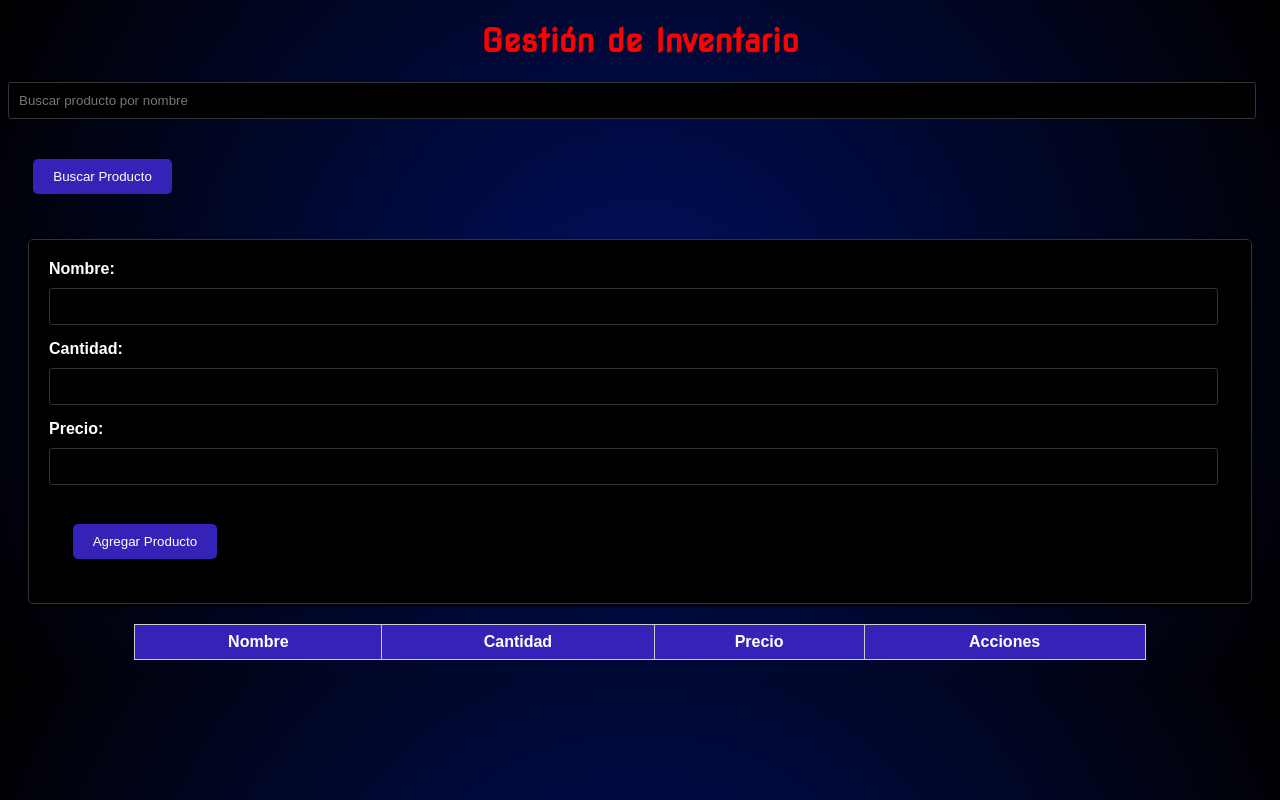
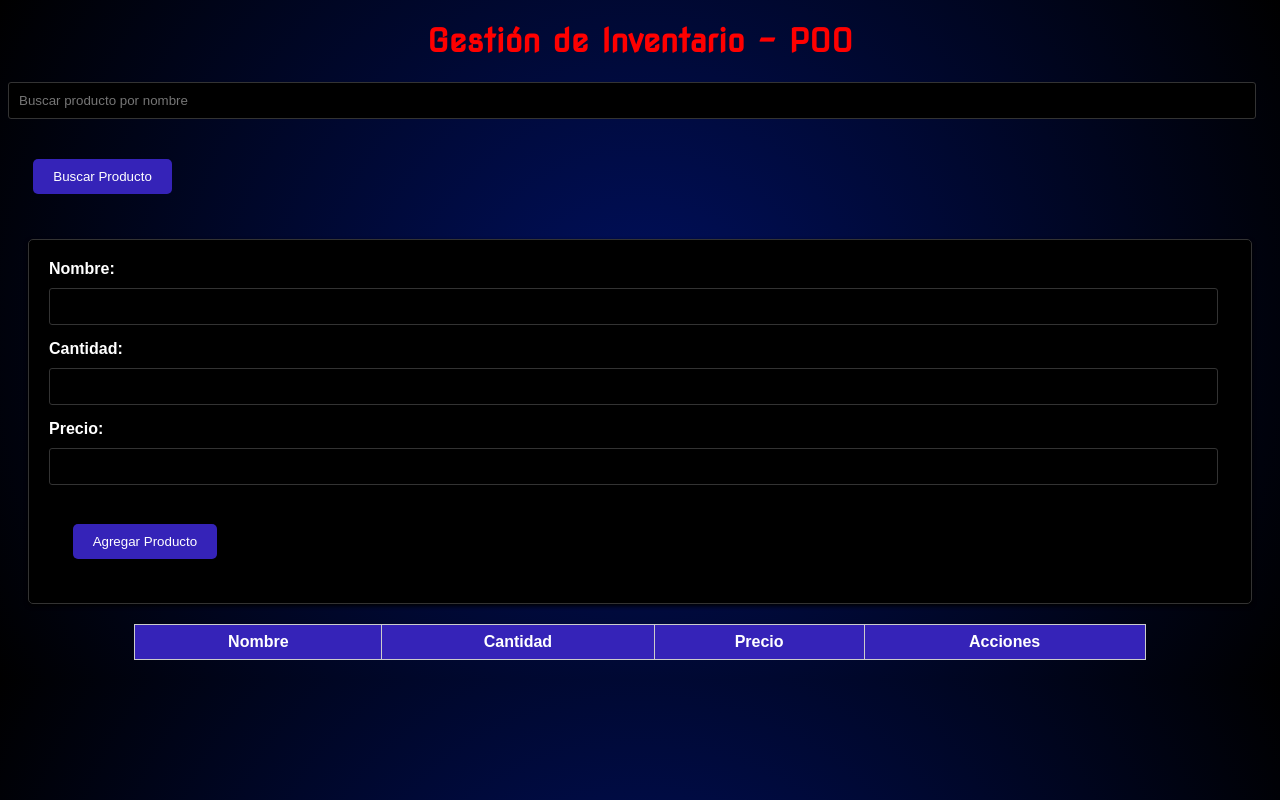
Before and after one commit to DiegusNueva/prueba-git-actions, a plain HTML site: page index.html in a window 1280 px wide. Drawn offline with Linux system fonts and the light colour scheme.

Commit message:
Cambio al index.html

```diff
--- a/index.html
+++ b/index.html
@@ -10,7 +10,7 @@
 </head>
 
 <body>
-    <h1>Gestión de Inventario</h1>
+    <h1>Gestión de Inventario - POO</h1>
 
     <!-- Agrega un campo de entrada para buscar un producto -->
     <input type="text" id="search-product" placeholder="Buscar producto por nombre">
```
